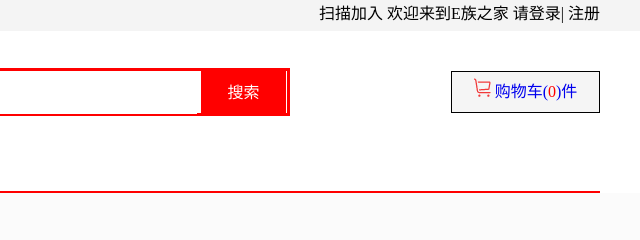
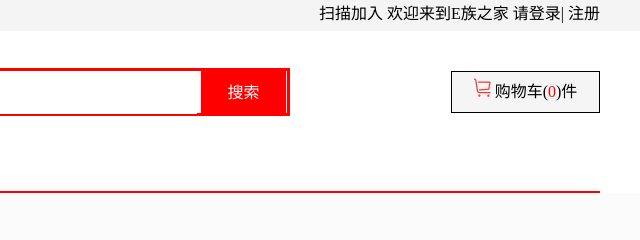
Before and after one commit to ZhaoZhiqiaang/ZhaoZhiqiang-Web, a plain HTML site: page index.html in a window 1280 px wide. Shown: the top 240 px of the page, 640-1280 px from the left. Drawn offline with Linux system fonts and the light colour scheme.

Commit message:
Update index.html

```diff
--- a/index.html
+++ b/index.html
@@ -32,7 +32,7 @@
 					</form>
 					<span class="nav2">
 						<img src="img/8.png">
-						<a href="#">购物车(<span style="color: red;">0</span>)件</a>
+						<a href="#" style="color: #000000;">购物车(<span style="color: red;">0</span>)件</a>
 					</span>
 				</div>
 				<ul>
```
